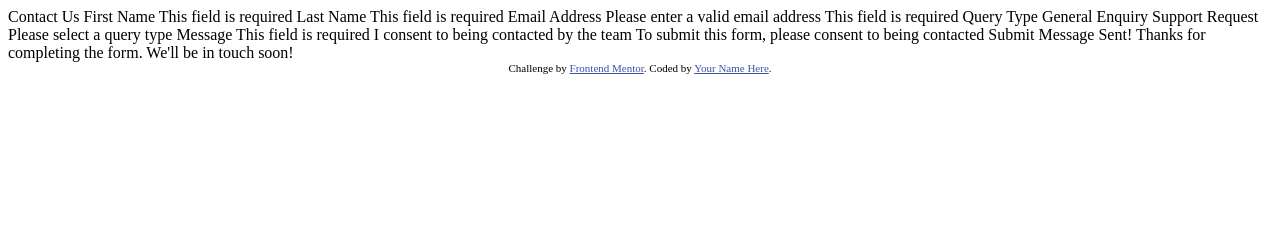
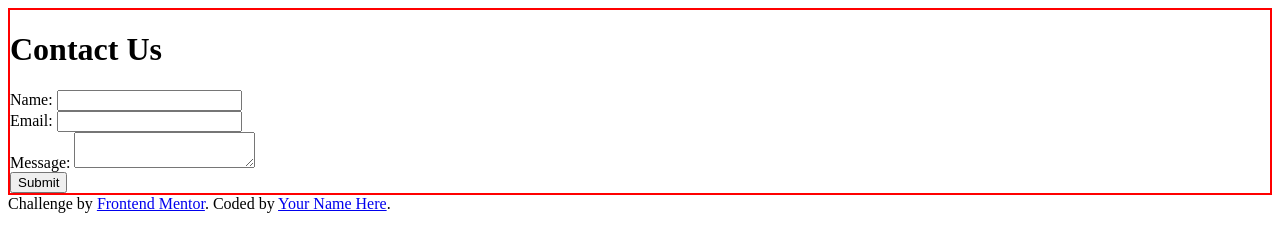
Before and after one commit to NightWing3099/contact-form, a plain HTML site: page index.html in a window 1280 px wide. Drawn offline with Linux system fonts and the light colour scheme.

Commit message:
working on the styles of the project

```diff
--- a/index.html
+++ b/index.html
@@ -5,45 +5,34 @@
   <meta name="viewport" content="width=device-width, initial-scale=1.0"> <!-- displays site properly based on user's device -->
 
   <link rel="icon" type="image/png" sizes="32x32" href="./assets/images/favicon-32x32.png">
+  <link rel="stylesheet" href="./styles.css">
 
-  <title>Frontend Mentor | Contact form</title>
-
-  <!-- Feel free to remove these styles or customise in your own stylesheet 👍 -->
-  <style>
-    .attribution { font-size: 11px; text-align: center; }
-    .attribution a { color: hsl(228, 45%, 44%); }
-  </style>
+  <title>Contact form</title>
 </head>
 <body>
 
-  Contact Us
-
-  First Name
-  This field is required
-
-  Last Name
-  This field is required
-
-  Email Address
-  Please enter a valid email address
-  This field is required
-
-  Query Type
-  General Enquiry
-  Support Request
-  Please select a query type
-
-  Message
-  This field is required
-
-  I consent to being contacted by the team
-  To submit this form, please consent to being contacted
-
-  Submit
-
-  Message Sent!
-  Thanks for completing the form. We'll be in touch soon!
-
+  <div class="contact-container">
+    <h1>Contact Us</h1>
+    <div class="form-container">
+      <form id="contact-form" action="submit.php" method="post">
+        <div>
+          <label for="name">Name:</label>
+          <input type="text" id="name" name="name" required>
+        </div>
+        <div>
+          <label for="email">Email:</label>
+          <input type="email" id="email" name="email" required>
+        </div>
+        <div>
+          <label for="message">Message:</label>
+          <textarea id="message" name="message" required></textarea>
+        </div>
+        <div>
+          <input type="submit" value="Submit">
+        </div>
+      </form>
+    </div>
+  </div>
   <div class="attribution">
     Challenge by <a href="https://www.frontendmentor.io?ref=challenge">Frontend Mentor</a>.
     Coded by <a href="#">Your Name Here</a>.
--- /dev/null
+++ b/styles.css
@@ -0,0 +1,3 @@
+.contact-container{
+    border: 2px solid red;
+}
```
